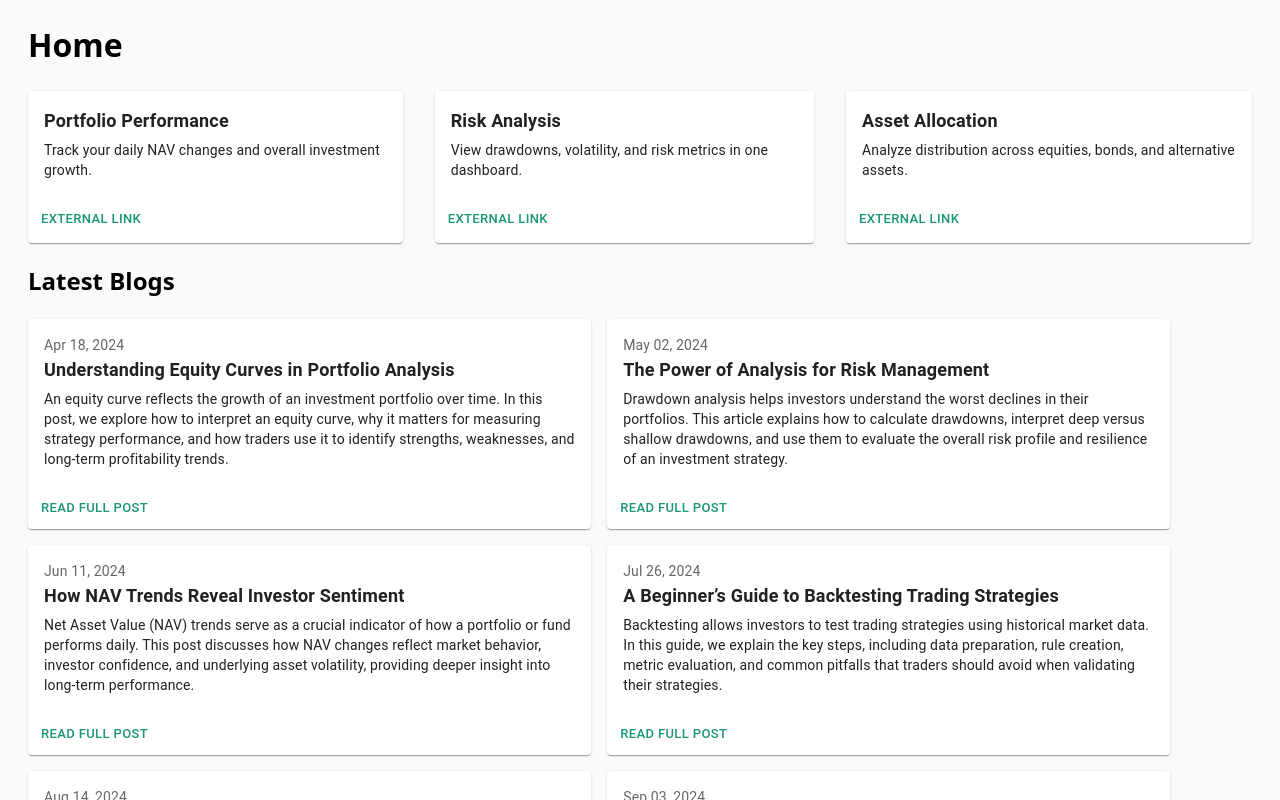
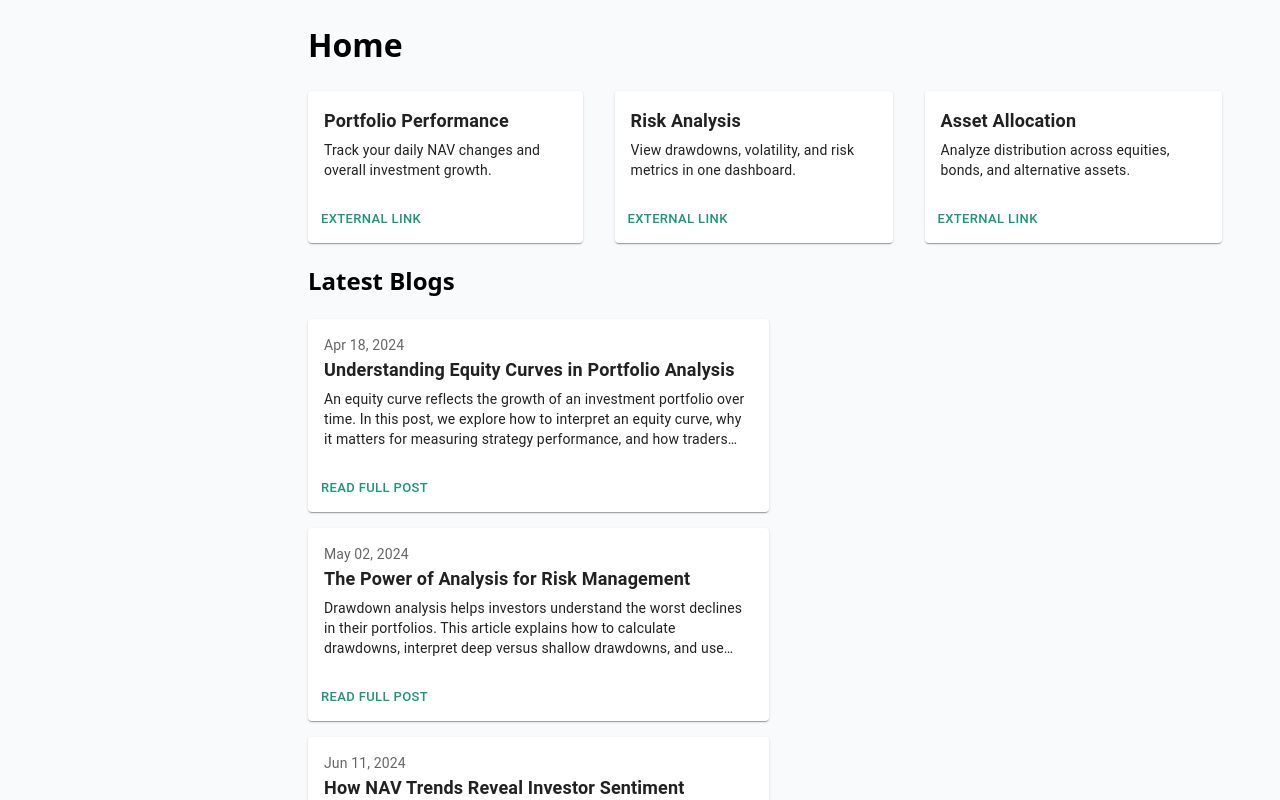
Before and after one commit to zaidansari42/Portfolio-Analysis, a React (Vite) app: page / in a window 1280 px wide. Shown: the top 800 px of the page. Built offline with nearby package versions, Linux system fonts and the light colour scheme.

Commit message:
Blog Page: Add margin and line clamp of 3 for blogs

```diff
--- a/src/App.jsx
+++ b/src/App.jsx
@@ -26,7 +26,7 @@ function App() {
 
   return (
     <>
-      <div style={{ margin: "0 20px" }}>
+      <div style={{ margin: "20px 50px 20px 300px" }}>
         <h1>Home</h1>
         <Stack
           direction={{ xs: "column", sm: "row" }}
--- a/src/components/ui/CardWithLink.jsx
+++ b/src/components/ui/CardWithLink.jsx
@@ -9,7 +9,7 @@ import React from "react";
 
 const CardWithLink = ({ title, date, description, link }) => {
   return (
-    <Card sx={{ maxHeight: 210, maxWidth: date ? "44vw" : "none" }}>
+    <Card sx={{ maxHeight: 210, maxWidth: date ? "36vw" : "none" }}>
       <CardContent>
         {date && (
           <Typography sx={{ color: "text.secondary", fontSize: 14 }}>
@@ -21,7 +21,17 @@ const CardWithLink = ({ title, date, description, link }) => {
           {title}
         </Typography>
 
-        <Typography variant="body2">{description}</Typography>
+        <Typography
+          variant="body2"
+          sx={{
+            display: "-webkit-box",
+            WebkitBoxOrient: "vertical",
+            WebkitLineClamp: 3,
+            overflow: "hidden",
+          }}
+        >
+          {description}
+        </Typography>
       </CardContent>
 
       <CardActions>
```
